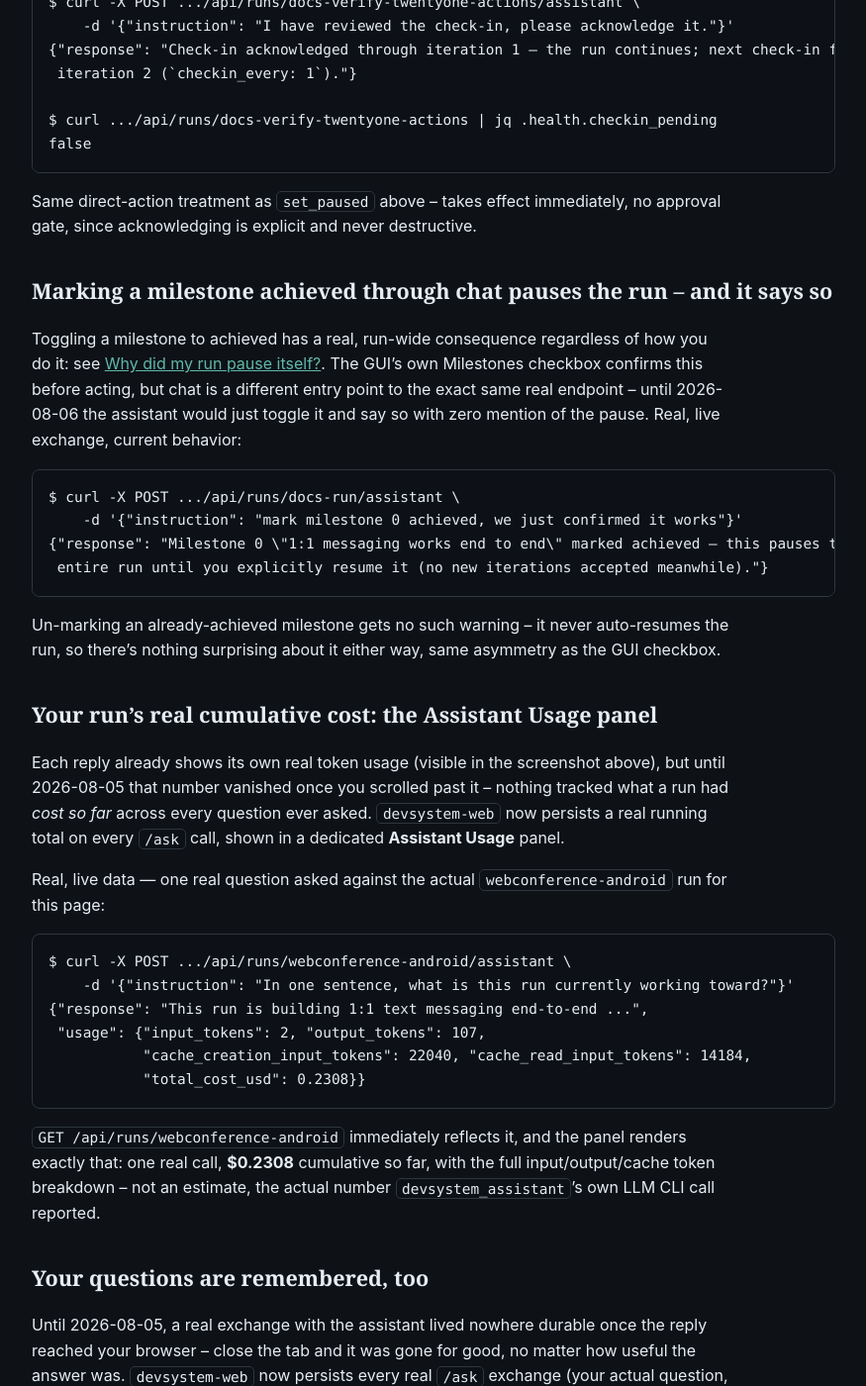
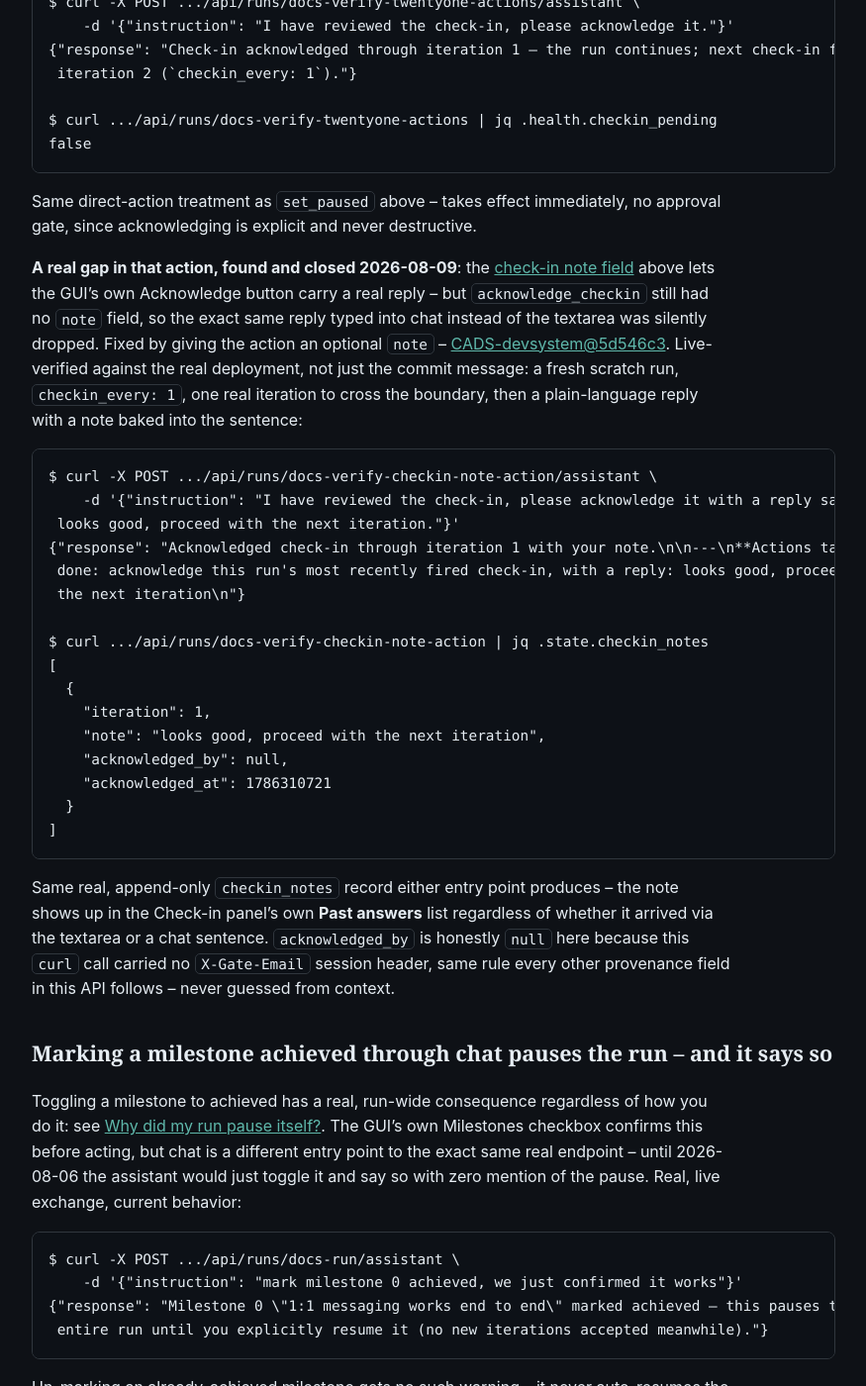
Before and after one commit to scimbe/CADS-devsystem-docs, a Jekyll site: the page built from _how-to/ask-the-assistant.md, in a window 1280 px wide and 1400 px high, scrolled down 8096 px. Shown: the whole window at 99% size, without its empty margins (322-1197 px from the left). Built offline with Jekyll 4.4.1, drawn with Linux system fonts in a browser that asks for light colours.

Commit message:
how-to: document acknowledge_checkin's note field reaching the assistant
5d546c3 added an optional note to the assistant's acknowledge_checkin
action so a chat reply threads through the same way the GUI textarea
already does. Live-verified against the real deployment: a scratch
run crossing checkin_every:1, a plain-language reply with a note, and
the resulting persisted RunState::checkin_notes entry.

````diff
--- a/_how-to/ask-the-assistant.md
+++ b/_how-to/ask-the-assistant.md
@@ -288,6 +288,40 @@ false
 Same direct-action treatment as `set_paused` above -- takes effect immediately, no approval gate,
 since acknowledging is explicit and never destructive.
 
+**A real gap in that action, found and closed 2026-08-09**: the [check-in note field]({{ '/how-to/review-a-checkin/' | relative_url }}#knowing-a-check-in-is-actually-due-even-if-you-missed-the-moment)
+above lets the GUI's own Acknowledge button carry a real reply -- but `acknowledge_checkin` still
+had no `note` field, so the exact same reply typed into chat instead of the textarea was silently
+dropped. Fixed by giving the action an optional `note` --
+[CADS-devsystem@5d546c3](https://github.com/scimbe/CADS-devsystem/commit/5d546c3). Live-verified
+against the real deployment, not just the commit message: a fresh scratch run,
+`checkin_every: 1`, one real iteration to cross the boundary, then a plain-language reply with a
+note baked into the sentence:
+
+```
+$ curl -X POST .../api/runs/docs-verify-checkin-note-action/assistant \
+    -d '{"instruction": "I have reviewed the check-in, please acknowledge it with a reply saying:
+ looks good, proceed with the next iteration."}'
+{"response": "Acknowledged check-in through iteration 1 with your note.\n\n---\n**Actions taken:**\n-
+ done: acknowledge this run's most recently fired check-in, with a reply: looks good, proceed with
+ the next iteration\n"}
+
+$ curl .../api/runs/docs-verify-checkin-note-action | jq .state.checkin_notes
+[
+  {
+    "iteration": 1,
+    "note": "looks good, proceed with the next iteration",
+    "acknowledged_by": null,
+    "acknowledged_at": 1786310721
+  }
+]
+```
+
+Same real, append-only `checkin_notes` record either entry point produces -- the note shows up in
+the Check-in panel's own **Past answers** list regardless of whether it arrived via the textarea or
+a chat sentence. `acknowledged_by` is honestly `null` here because this `curl` call carried no
+`X-Gate-Email` session header, same rule every other provenance field in this API follows -- never
+guessed from context.
+
 ## Marking a milestone achieved through chat pauses the run -- and it says so
 
 Toggling a milestone to achieved has a real, run-wide consequence regardless of how you do it: see
````
